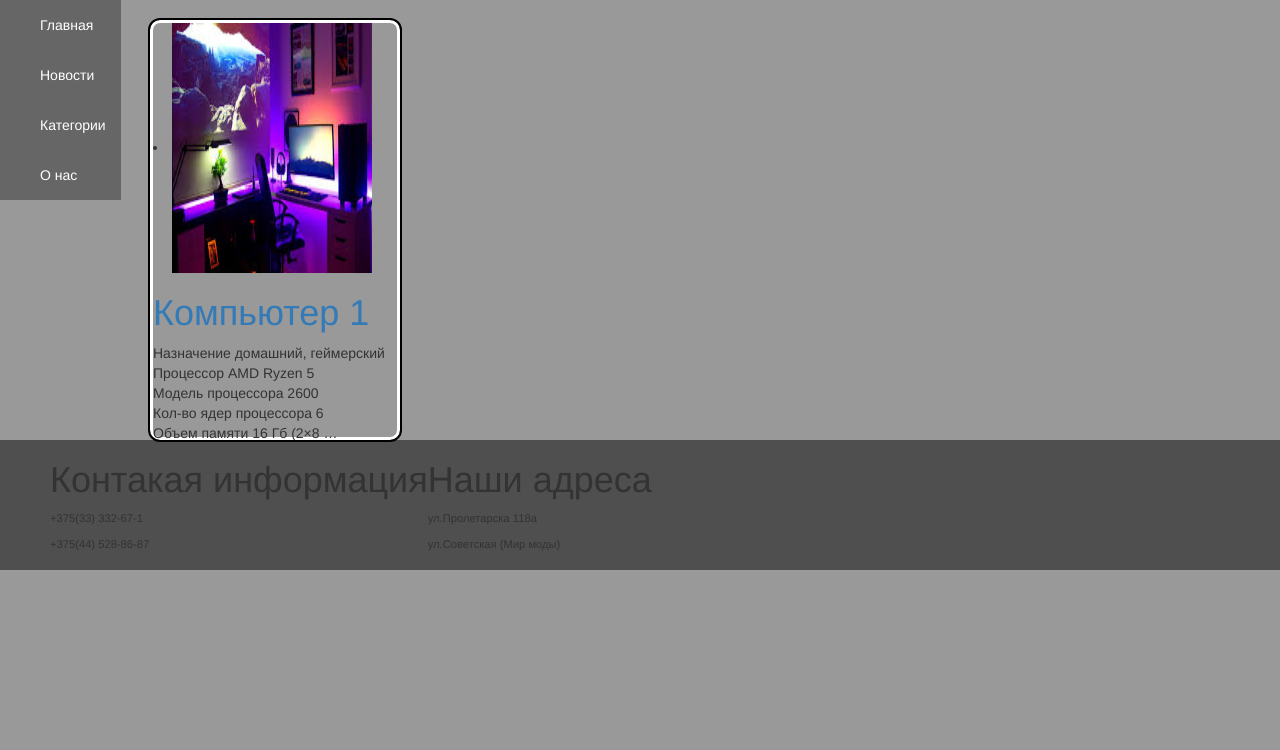
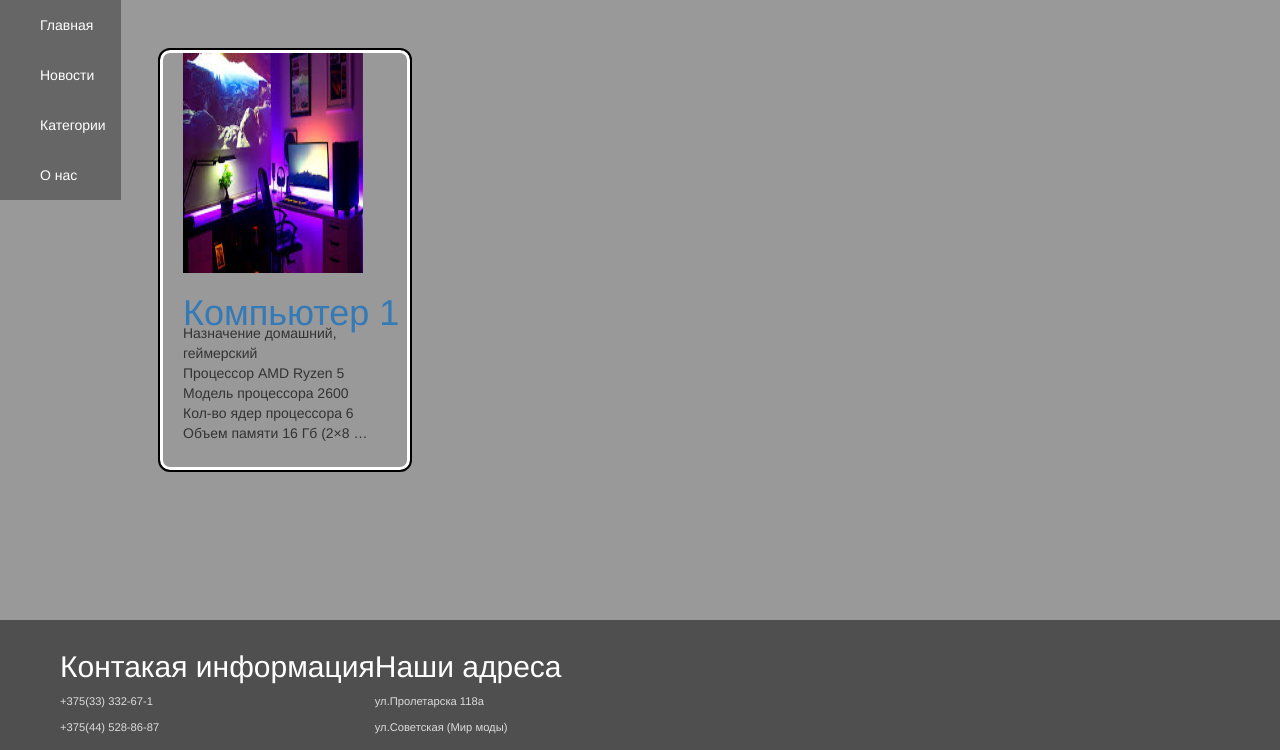
Before and after one commit to walera01/cyberion, a Django app: page /drugi/1/ in a window 1280 px wide. Shown: the part 50-800 px from the top of the page. Run offline with Django 4.2, Linux system fonts and the light colour scheme; data comes from the database, SQL or seed files in the repository; some libraries are stand-ins or nearby versions.

Commit message:
работа 22.04 fixed table catalog

```diff
--- a/project/drugs/static/drugs/css/style.css
+++ b/project/drugs/static/drugs/css/style.css
@@ -35,7 +35,10 @@
 
 .navbar ul li:hover { background-color: #666; }
 
-.leftmenu ul li:hover { background-color: #666; }
+.leftmenu ul li:hover {
+    border-radius: 10px;
+    background-color: #f90;
+}
 
 .leftmenu{
   background-color: #666;
@@ -61,6 +64,9 @@
 .leftmenu li:hover ul {
     display: block;
     padding-top: 0px;
+    position: absolute;
+    margin-top: -30px;
+    border-radius: 10px;
 }
 
 .leftmenu a{
@@ -73,20 +79,13 @@
     margin-left: 0;
 }
 
-p{
-
-}
-div{
-  margin-left: 150px;
-}
-
 body{
   background-color: #999999;
 }
 
 .imgmain{
-    width: 200px;
-	height: 250px;
+    width: 180px;
+	height: 220px;
 }
 
 .leftimg{
@@ -99,19 +98,23 @@ table{
     margin-left: 50px;
 }
 .foot{
+     position: fixed; /* Фиксированное положение */
+    left: 0; bottom: 0;
+    padding: 10px;
     background-color: #4f4f4f;
-    margin-left: 0;
-    bottom: 0;
     width: 100%;
     height: 130px;
 }
 
 .foot td{
-    margin-left: 30px;
+    margin-left: 50px;
 }
+
 .foot p{
     font-size: 80%;
+    color: gainsboro;
 }
+
 .form{
     display: block;
     margin-top: 20px;
@@ -133,6 +136,10 @@ table{
     position: relative;
 
 }
+.pip h1{
+    color: white;
+    font-size: 30px;
+}
 .autor{
     float: right;
     display: inline;
@@ -143,12 +150,29 @@ table{
     position: center;
 }
 .window{
+    margin-left: 10px;
+    float: left;
     height: 420px;
     width: 250px;
     outline: 2px solid #000; /* Чёрная рамка */
     border: 3px solid #fff; /* Белая рамка */
     border-radius: 10px;
+
 }
 .maintable{
+    position: absolute;
     margin-left: 150px;
+    margin-top: 50px;
+
 }
+.imagi{
+   margin-left: 20px;
+}
+.descr{
+    margin-top: -20px;
+    width: 220px;
+    height: 250px;
+}
+.reg{
+    padding: 50px 350px ;
+}
--- a/project/drugs/templates/drugs/adddrug.html
+++ b/project/drugs/templates/drugs/adddrug.html
@@ -1,10 +1,12 @@
 {% extends 'drugs/base.html' %}
 {% block content %}
 <form method="post" enctype="multipart/form-data">
+    <div class="reg">
     <div class="btn well">
             {% csrf_token %}
         <label class="form">{{form}}</label>
             <div><button type="submit" class="btn btn-primary">Отправить</button></div>
     </div>
+        </div>
 </form>
 {% endblock %}
--- a/project/drugs/templates/drugs/drug_catalog.html
+++ b/project/drugs/templates/drugs/drug_catalog.html
@@ -1,28 +1,26 @@
 {% extends 'drugs/base.html' %}
 {% block content %}
-<>
-<table class="maintable">
+<div class="maintable">
     {% for i in model %}
 
-    <td>
-    <li class="window">
-            <table >
-
-                <tr>
+            <div class="window">
+            <div class="imagi">
+                <div>
                     <a  href="{{i.get_absolute_url}}"><img  src="{{i.img.url}}" alt="" class="imgmain" ></a>
-                </tr>
-                <tr>
+                </div>
+                <div>
                     <h1 >
                         <a href="{{i.get_absolute_url}}">{{i.name}} </a>
                     </h1>
-                </tr >
-                <tr>
+                </div >
+                <div class="descr">
                     <p >{{i.description|linebreaks|truncatewords:15}}</p>
-                </tr>
-            </table>
-     </li>
-    </td>
+                </div>
+                </div>
+            </div>
+
+
     {% endfor %}
-</table>
 </div>
+
 {% endblock %}
--- a/project/drugs/templates/drugs/register.html
+++ b/project/drugs/templates/drugs/register.html
@@ -1,7 +1,8 @@
 {% extends 'drugs/base.html' %}
 {% block content %}
-<form method="post" >
+<form  method="post" >
     {% csrf_token %}
+    <div class="reg">
     <div class="btn well">
         {% for f in form %}
         <p><label class="form-label" for="{{ f.id_for_label }}"> {{f.label}}: </label>{{ f }}</p>
@@ -10,6 +11,7 @@
 
     <button type="submit">Регистрация</button>
     </div>
+        </div>
 </form>
 
 {% endblock %}
```
